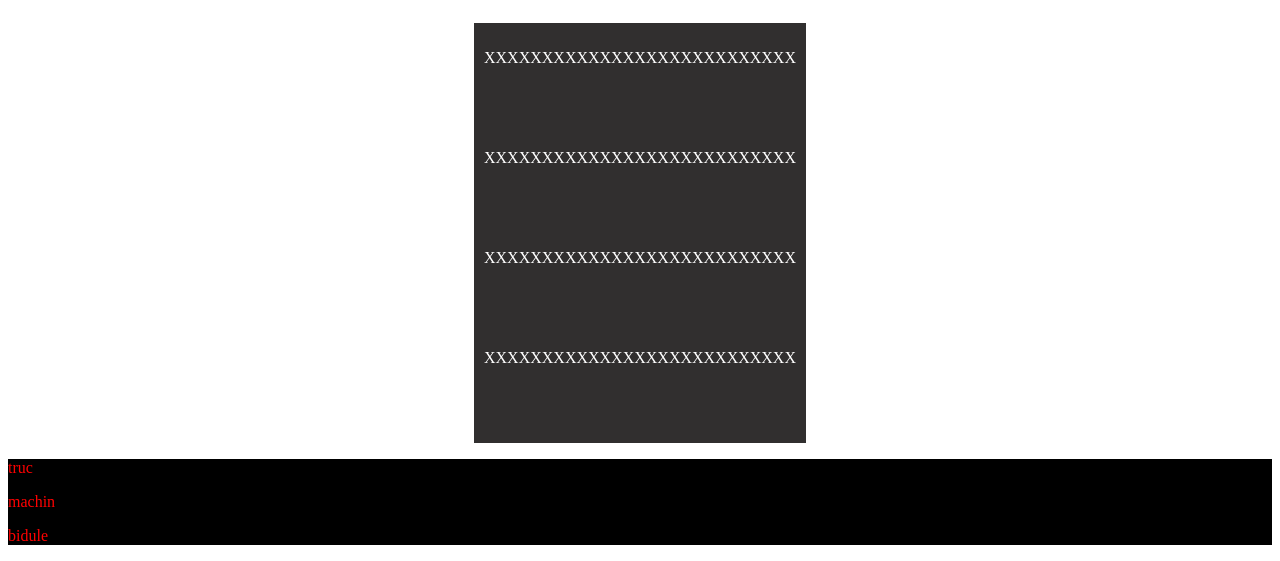
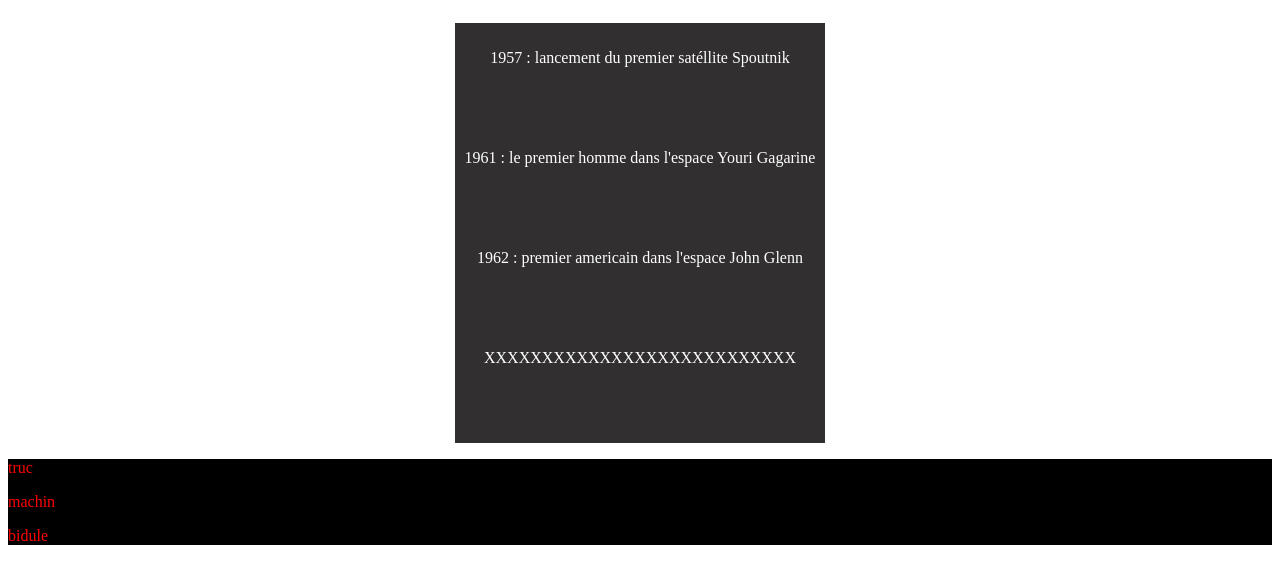
Before and after one commit to ingrid-schwarz/Astronomie-Projet, a plain HTML site: page dates-historique.html in a window 1280 px wide. Shown: the part 340-901 px from the top of the page. Drawn offline with Linux system fonts and the light colour scheme.

Commit message:
ajout des dates

```diff
--- a/dates-historique.html
+++ b/dates-historique.html
@@ -33,15 +33,15 @@
         <section class="contenu">
 
             <p class="texte">
-                XXXXXXXXXXXXXXXXXXXXXXXXXXX
+                1957 : lancement du premier satéllite Spoutnik
             </p>
 
             <p class="texte">
-                XXXXXXXXXXXXXXXXXXXXXXXXXXX
+                1961 : le premier homme dans l'espace Youri Gagarine
             </p>
 
             <p class="texte">
-                XXXXXXXXXXXXXXXXXXXXXXXXXXX
+                1962 : premier americain dans l'espace John Glenn
             </p>
 
             <p class="texte">
```
